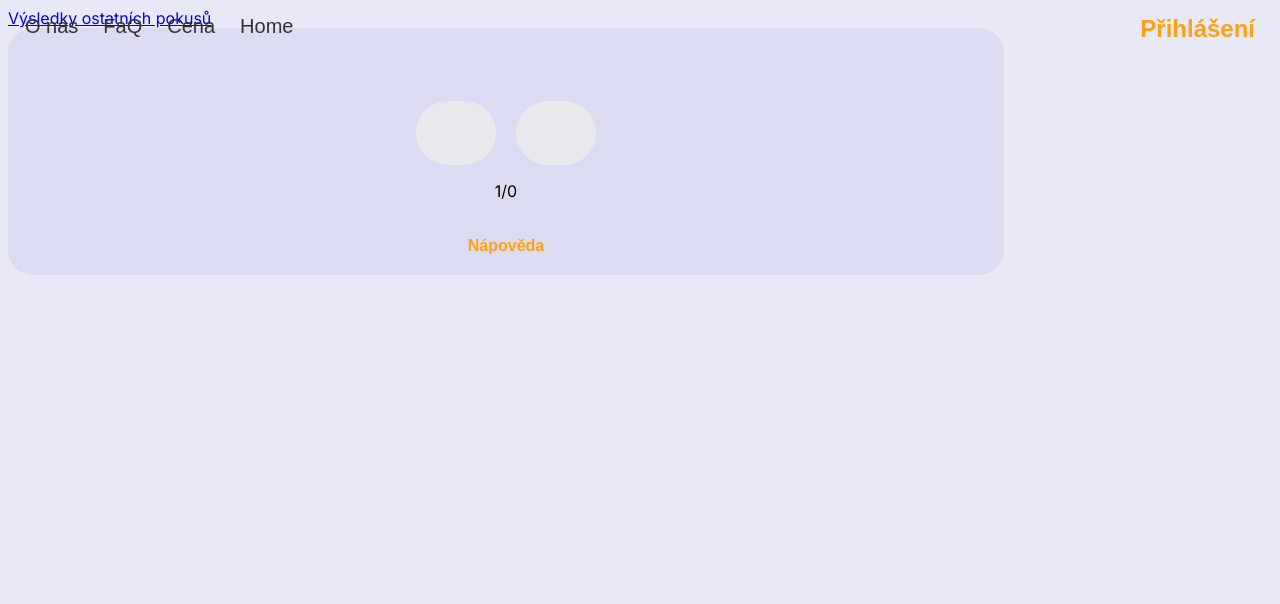
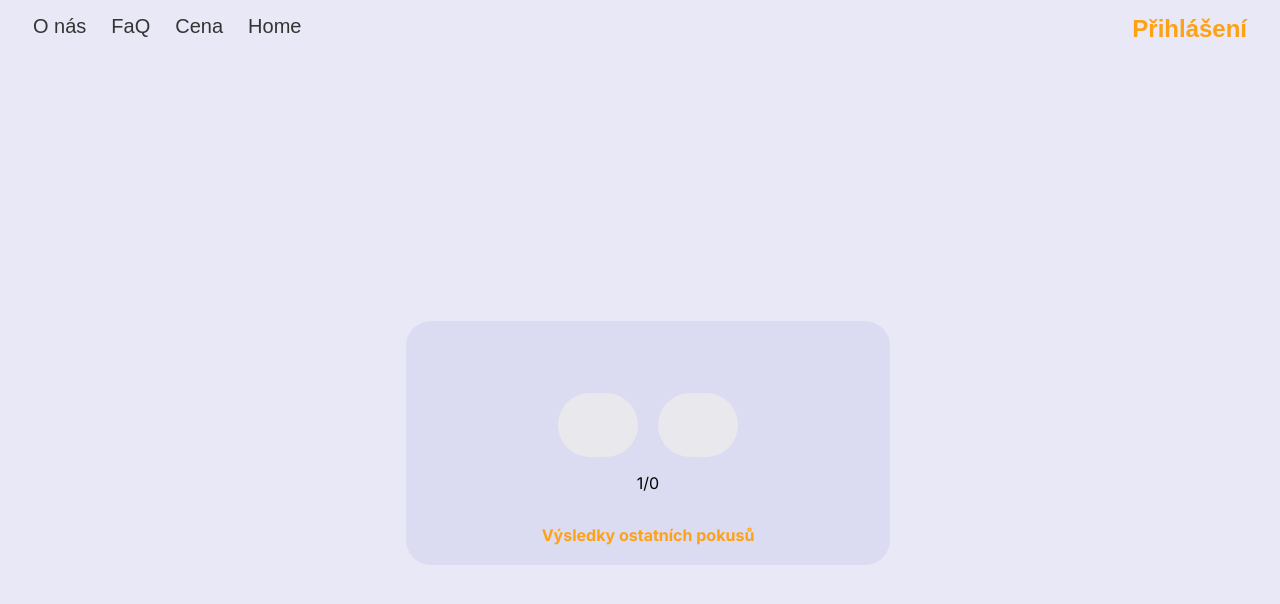
Before and after one commit to ondraxddd/CeskyBezBolestiFrontEnd, a Next.js app: page /ctyrletymix in a window 1280 px wide. Shown: the top 604 px of the page. Built offline with nearby package versions, Linux system fonts and the light colour scheme; no server answers.

Commit message:
Fixed CSS for tests and overview

```diff
--- a/app/Components/ClickerMix.tsx
+++ b/app/Components/ClickerMix.tsx
@@ -135,13 +135,14 @@ export default function ClickerMixComponent() {
             <div id="ClickerMixComplete">
                 <h2>Došel si až na konec!</h2>
                 <h1>Tvoje úspěšnost: {correctAnswersCount}/{answers.length}</h1>
-                <a href="/mixesoverview">Výsledky ostatních pokusů</a>
+                <a href="/mixesoverview">Výsledky ostatních testů</a>
                 <MixResultFresh answers={answers}></MixResultFresh>
             </div>
         )
     }
     else {
         return (
+            <div id="ctyrletymixscreen">
             <div id="clicker" style={backgroundStyle}>
                 <h1 id="clickerQuestion">{questions[0]?.QuestionText}</h1>
 
@@ -151,7 +152,9 @@ export default function ClickerMixComponent() {
                 </div>
 
                 <p>{qCounter}/{questionCount}</p>
-                <button id="helpClicker">Nápověda</button>
+                {/* <button id="helpClicker">Nápověda</button> */}
+                <a href="/mixesoverview" id="othertestsresults">Výsledky ostatních pokusů</a>
+            </div>
             </div>
         )
     }
--- a/app/Components/ComponentStyles/Clicker.css
+++ b/app/Components/ComponentStyles/Clicker.css
@@ -61,6 +61,8 @@
     font-size: 1rem;
 }
 
+
+
 #helpClicker:hover{
     cursor: pointer;
 }
--- a/app/Components/ComponentStyles/MixReport.css
+++ b/app/Components/ComponentStyles/MixReport.css
@@ -5,7 +5,7 @@
     padding: 10px;
     background-color: #cacad5;
     border-bottom: 2px solid #ccc;
-    width: 100%;
+    width: 80vw;
 }
 
 #mixReportHeader p {
--- a/app/Components/MixResultFresh.tsx
+++ b/app/Components/MixResultFresh.tsx
@@ -12,18 +12,18 @@ function UsernameWidget({ answers }: Props) {
                 <p>Vaše Odpověď</p>
                 <p>Správná Odpověď</p>
             </div>
-            <nav id='mixResultFreshContent'>
+            <div id='mixResultFreshContent'>
                 {answers.map((answer) => {
                     return (
                         <div key={answer.QuestionId} id='answerRow'
-                         style={!answer.isCorrect ? {backgroundColor:"#ffcccc"} : {}}>
+                            style={!answer.isCorrect ? { backgroundColor: "#ffcccc" } : {}}>
                             <p>{answer.question}</p>
                             <p>{answer.userAnswer}</p>
                             <p>{answer.correctAnswer}</p>
                         </div>
                     )
                 })}
-            </nav>
+            </div>
         </div>
     );
 };
--- a/app/Components/Navbar.css
+++ b/app/Components/Navbar.css
@@ -4,7 +4,6 @@ nav {
     margin-top: 15px;
     height: 1.5rem;
     z-index: 999;
-    position: absolute;
     inset: 0;
 }
 
--- a/app/Components/UsernameWidget.tsx
+++ b/app/Components/UsernameWidget.tsx
@@ -23,7 +23,7 @@ function UsernameWidget({ username }: Props) {
         </DropdownTrigger>
         <DropdownMenu aria-label="Static Actions">
           <DropdownItem className="dropdownItemNextUI" href="/Statistics"><p>Statistiky</p></DropdownItem>
-          <DropdownItem className="dropdownItemNextUI" href="https://youtube.com"><p>Nastavení</p></DropdownItem>
+          <DropdownItem className="dropdownItemNextUI" href="/settings"><p>Nastavení</p></DropdownItem>
           <DropdownItem className="dropdownItemNextUI" href="/" onClick={()=>{
             fetch(Urls.server + Urls.logout,
               {
--- a/app/ctyrletymix/page.tsx
+++ b/app/ctyrletymix/page.tsx
@@ -2,12 +2,13 @@
 
 import { useEffect } from "react"
 import ClickerMix from "../Components/ClickerMix"
+import "./style.css"
 
 export default function Ctyrletymix() {
 
     // useEffect(()=>{console.log("Check if user is logges in")}, [])
 
-    if (false) { // make a rule to display error if user aint logged in
+    if (false) { //TODO display error if user aint logged in
         return (
             <>
 
@@ -17,9 +18,9 @@ export default function Ctyrletymix() {
     else {
         return (
             <>
-             <a href="/mixesoverview">Výsledky ostatních pokusů</a>
-                <ClickerMix></ClickerMix>
-            </>
+             <ClickerMix></ClickerMix>
+             {/* <a href="/mixesoverview" id="othertestsresults">Výsledky ostatních pokusů</a> */}
+             </>
         )
     }
 }
--- /dev/null
+++ b/app/ctyrletymix/style.css
@@ -0,0 +1,15 @@
+#ctyrletymixscreen {
+    height: 100vh;
+    width: 100vw;
+    display: flex;
+    flex-direction: column; /* Přidá vertikální zarovnání */
+    align-items: center;
+    justify-content: center;
+}
+
+#othertestsresults{
+    color: #FFA115;
+    font-weight: bold;
+    text-decoration: none;
+    margin-top: 1rem;
+}
--- a/app/mixesoverview/page.tsx
+++ b/app/mixesoverview/page.tsx
@@ -2,6 +2,7 @@
 import '../Components/ComponentStyles/MixReport.css'
 import { useEffect, useState } from "react"
 import { Urls } from "../Contexts/UrlsExport"
+import "./style.css"
 
 interface allMixesReport {
     reports: Array<oneMixReport> | null
--- /dev/null
+++ b/app/mixesoverview/style.css
@@ -0,0 +1,12 @@
+#mixReportDiv{
+    /* background-color: red; */
+    display: flex;
+    flex-direction: column;
+    justify-content: center;
+    align-items: center;
+    height: fit-content;
+}
+
+#mixReportFreshContent{
+    width: 80vw;
+}
```
